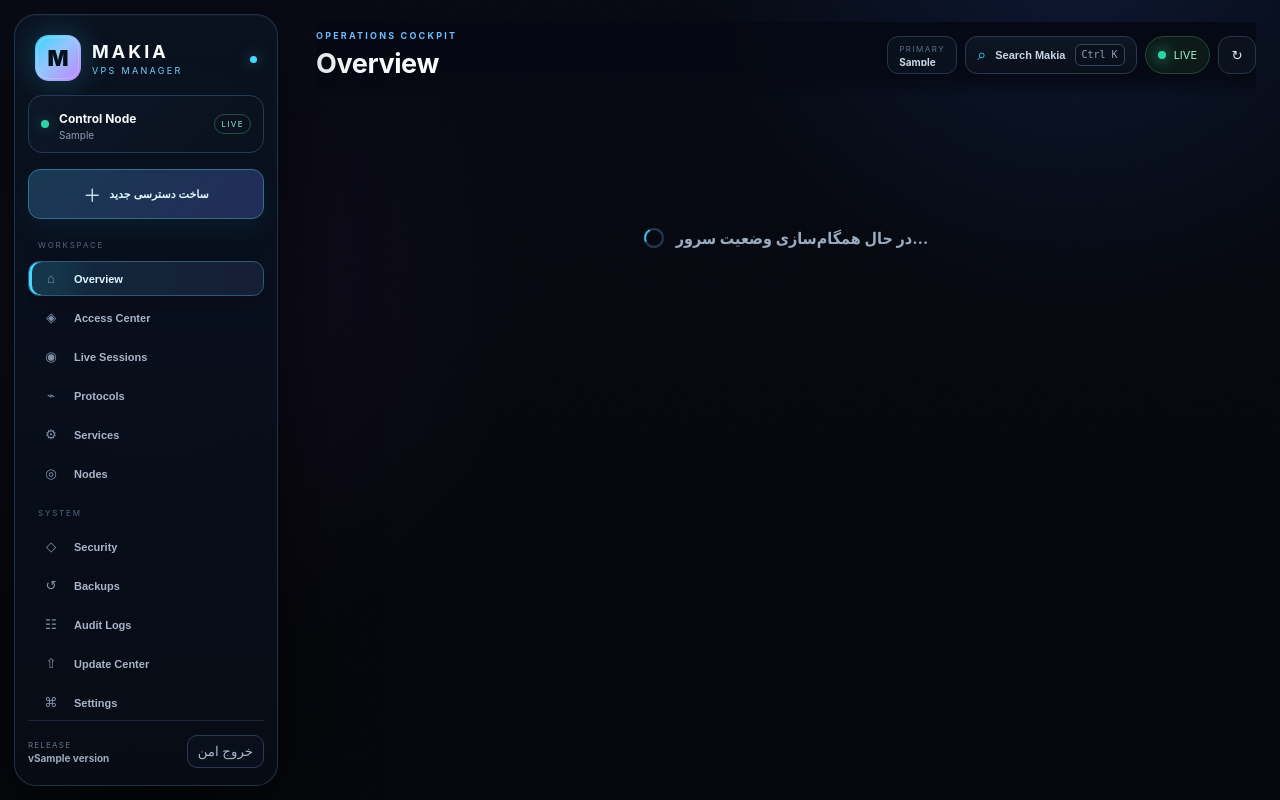
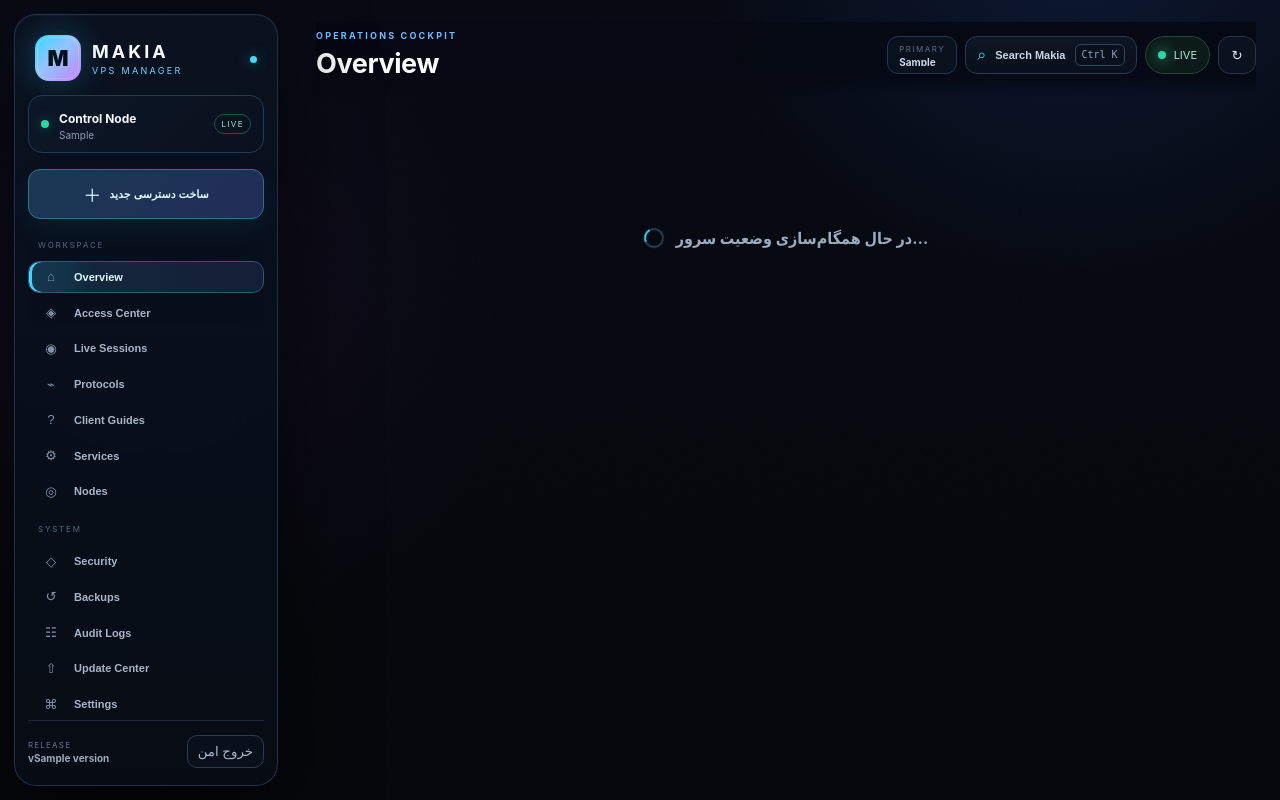
Before and after one commit to mahanneo/Dragon-VPS-Manager-NG, a FastAPI app: template app/templates/dashboard.html in a window 1280 px wide. Run offline with FastAPI, Linux system fonts and the light colour scheme; the template is opened without the code that fills it: most values are stand-ins (such as "Sample title", 1, 10 or a date in 2020); parts of the project's set-up code (start-up, migrations or seed data) failed here and were passed over; some libraries are stand-ins or nearby versions.

Commit message:
ui: add client guides to main navigation

```diff
--- a/app/templates/dashboard.html
+++ b/app/templates/dashboard.html
@@ -44,6 +44,7 @@
       <button data-view="access"><span>◈</span><b>Access Center</b></button>
       <button data-view="sessions"><span>◉</span><b>Live Sessions</b></button>
       <button data-view="protocols"><span>⌁</span><b>Protocols</b></button>
+      <button data-view="guides"><span>?</span><b>Client Guides</b></button>
       <button data-view="services"><span>⚙</span><b>Services</b></button>
       <button data-view="nodes"><span>◎</span><b>Nodes</b></button>
 
```
